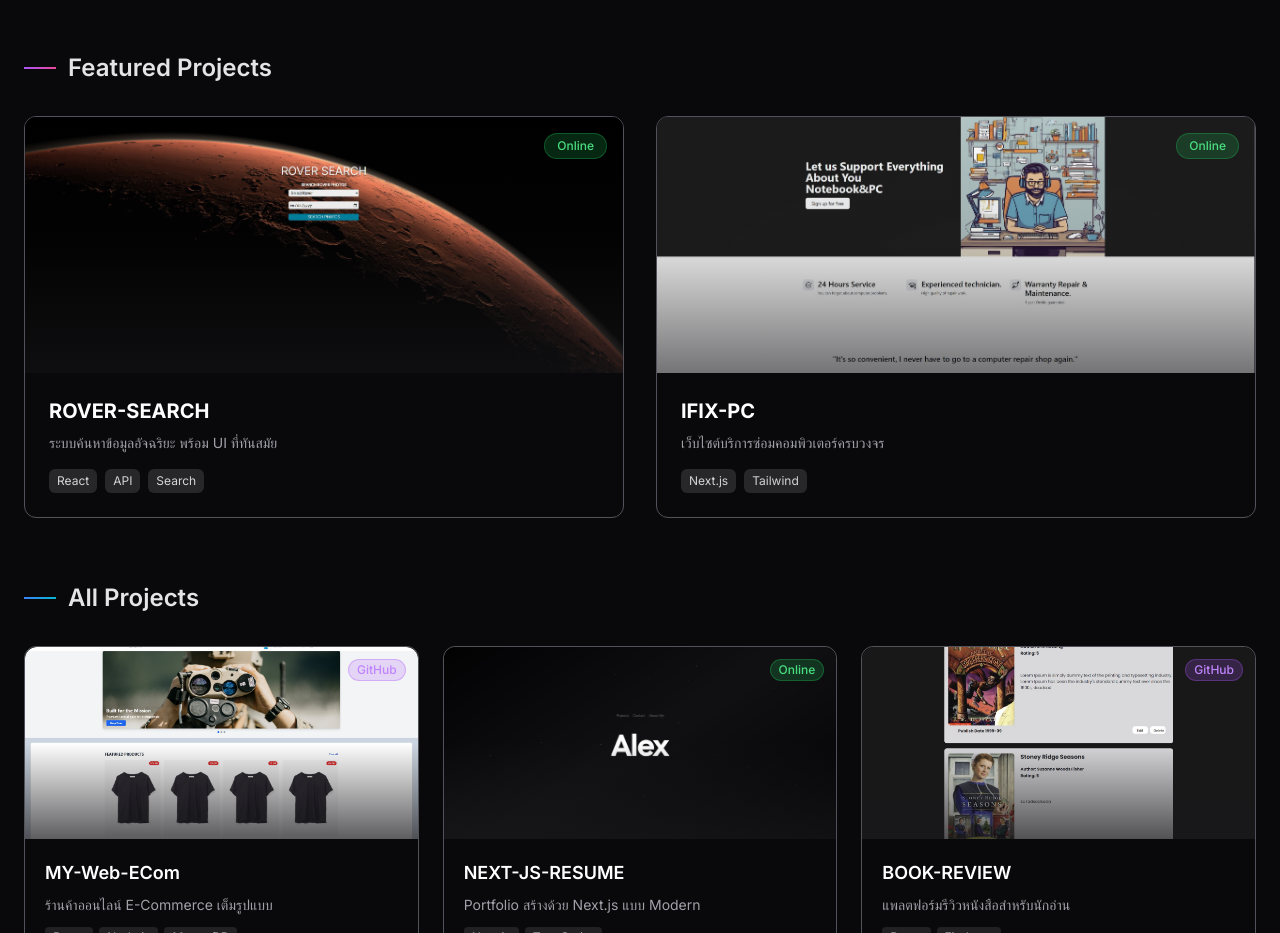
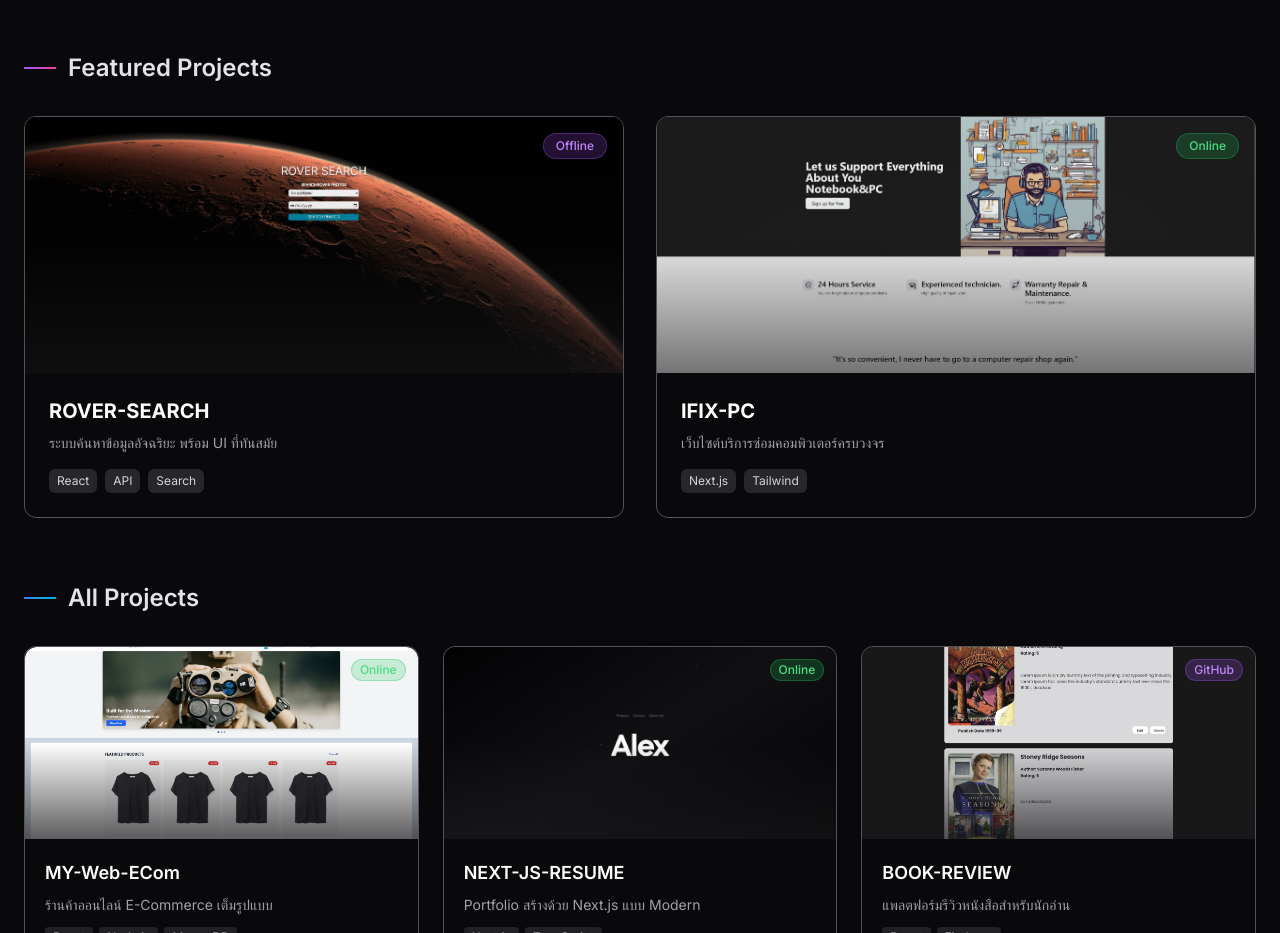
Before and after one commit to MrAlex1199/my-web-portfolio, a Next.js app: page / in a window 1280 px wide. Shown: the part 1000-1933 px from the top of the page. Built offline with nearby package versions, Linux system fonts and the light colour scheme; what tailwindcss-debug-screens would draw is missing.

Commit message:
UpdateStatusProjects

```diff
--- a/app/page.tsx
+++ b/app/page.tsx
@@ -21,7 +21,7 @@ import {
 const Projects = [
 	{
 		href: "/roversearch",
-		label: "Online",
+		label: "Offline",
 		handle: "ROVER-SEARCH",
 		img: "/webexample/Rover/R1.jpg",
 		description: "ระบบค้นหาข้อมูลอัจฉริยะ พร้อม UI ที่ทันสมัย",
@@ -39,7 +39,7 @@ const Projects = [
 	},
 	{
 		href: "/mywebecom",
-		label: "GitHub",
+		label: "Online",
 		handle: "MY-Web-ECom",
 		img: "/webexample/Ecom/E1.jpg",
 		description: "ร้านค้าออนไลน์ E-Commerce เต็มรูปแบบ",
```
